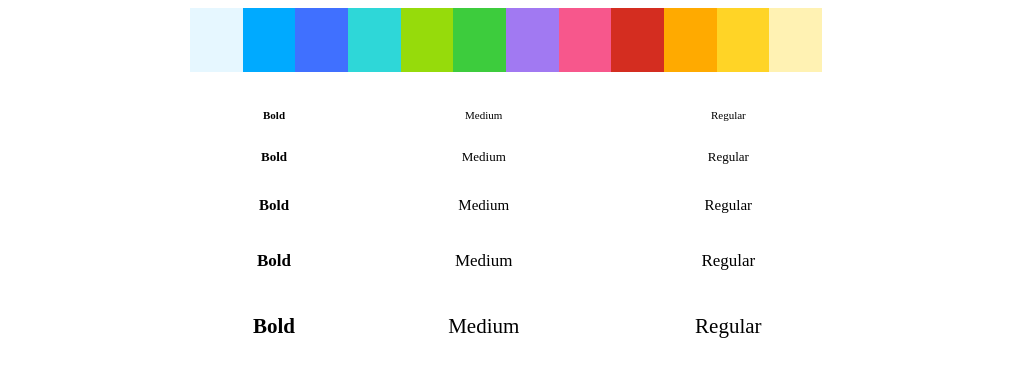
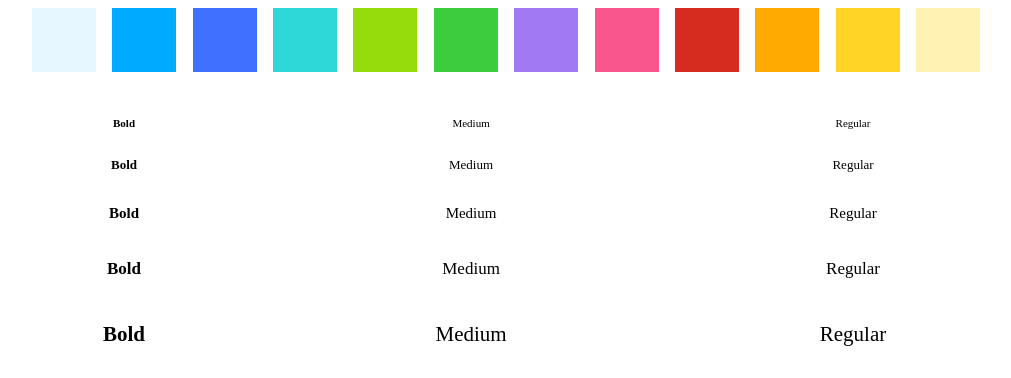
Before and after one commit to MeisterLabs/design-system, a plain HTML site: page test.html in a window 1280 px wide. Shown: the top 378 px of the page, without its empty margins (134-1145 px from the left). Drawn offline with Linux system fonts and the light colour scheme.

Commit message:
Added spacing tokens

```diff
--- a/packages/foundations/colors/colors.css
+++ b/packages/foundations/colors/colors.css
@@ -1,6 +1,6 @@
 /**
  * Do not edit directly
- * Generated on Tue, 01 Nov 2022 14:28:20 GMT
+ * Generated on Tue, 01 Nov 2022 14:57:19 GMT
  */
 
 :root {
--- a/packages/foundations/font/font.css
+++ b/packages/foundations/font/font.css
@@ -1,6 +1,6 @@
 /**
  * Do not edit directly
- * Generated on Tue, 01 Nov 2022 14:28:20 GMT
+ * Generated on Tue, 01 Nov 2022 14:57:19 GMT
  */
 
 :root {
--- /dev/null
+++ b/packages/foundations/spacing/spacing.css
@@ -0,0 +1,14 @@
+/**
+ * Do not edit directly
+ * Generated on Tue, 01 Nov 2022 14:57:19 GMT
+ */
+
+:root {
+  --mds-spacing-xs: 8px;
+  --mds-spacing-xxxl: calc(var(--mds-spacing-xs)*7);
+  --mds-spacing-xxl: calc(var(--mds-spacing-xs)*6);
+  --mds-spacing-xl: calc(var(--mds-spacing-xs)*5);
+  --mds-spacing-l: calc(var(--mds-spacing-xs)*4);
+  --mds-spacing-m: calc(var(--mds-spacing-xs)*3);
+  --mds-spacing-s: calc(var(--mds-spacing-xs)*2);
+}
--- a/test.css
+++ b/test.css
@@ -1,6 +1,6 @@
 @import url(./packages/foundations/colors/colors.css);
 @import url(./packages/foundations/font/font.css);
-
+@import url(./packages/foundations/spacing/spacing.css);
 
 div{
     display: flex;
@@ -8,7 +8,7 @@ div{
 
 #font_container, #color_container{
     flex-direction: row;
-    width: 50%;
+    width: 75%;
     margin-left: auto;
     margin-right: auto;
     justify-content: space-between;
@@ -17,7 +17,7 @@ div{
 #font_container > div{
     flex-direction: column;
     text-align: center;
-    padding: 24px;
+    padding: var(--mds-spacing-l);
 }
 
 #color_container > div{
```
Also changed, not shown: packages/foundations/tokens/designTokens.json (+6 -6 lines).
